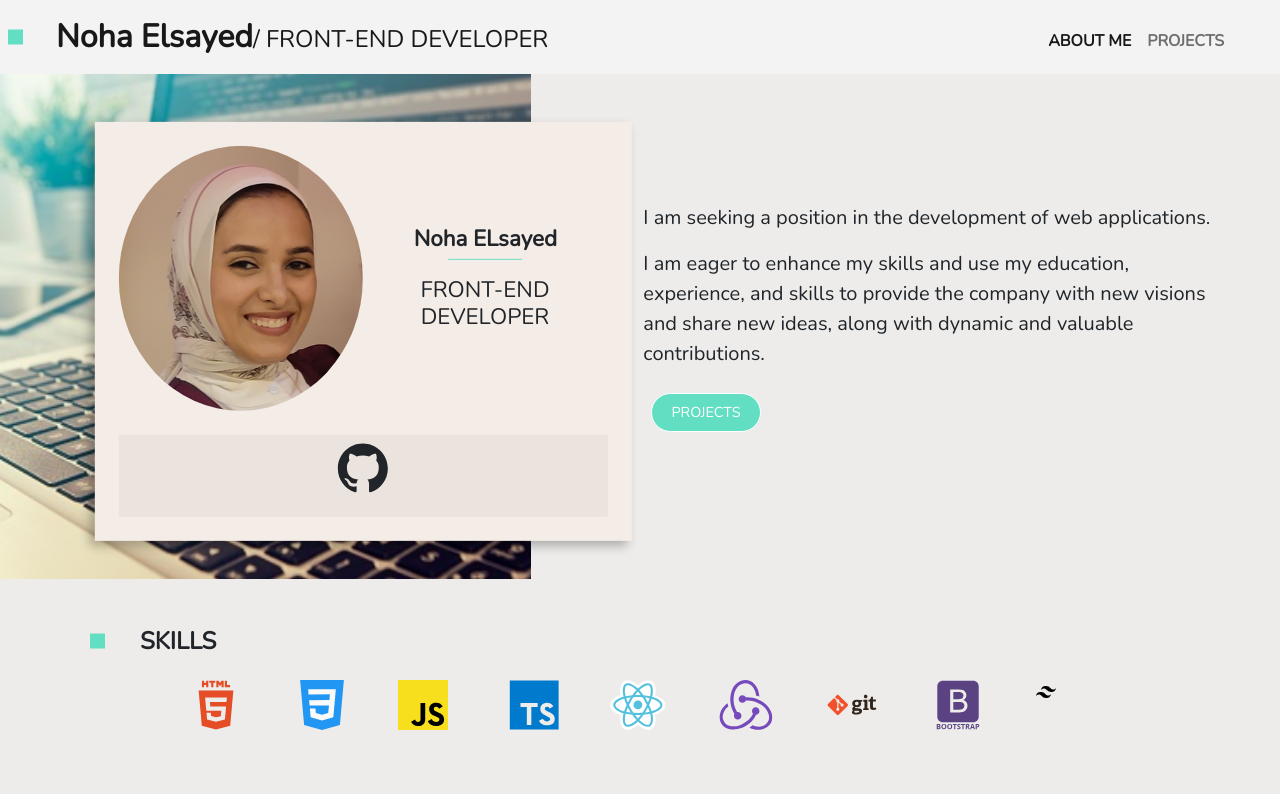
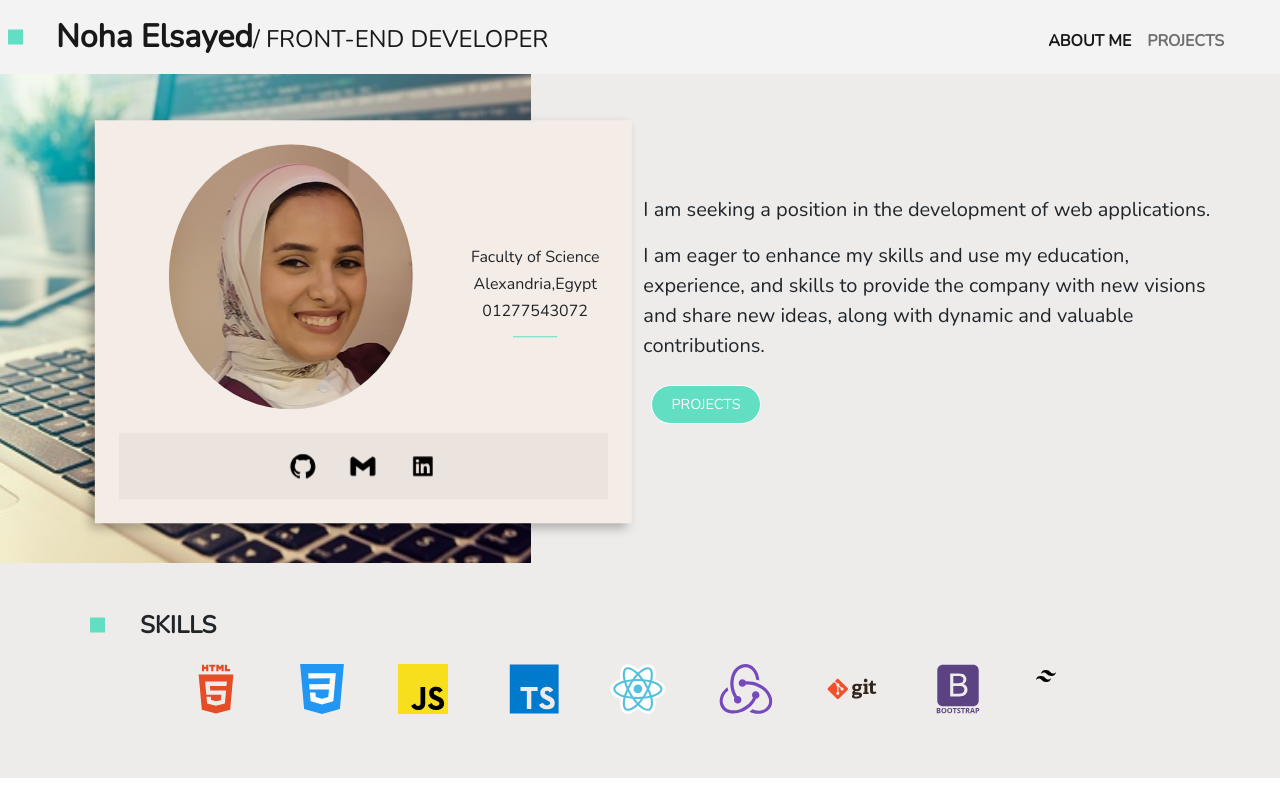
Before and after one commit to Noha-Abdelkader/Protofolio, a React (Create React App) app: page / in a window 1280 px wide. Built offline with nearby package versions, Linux system fonts and the light colour scheme.

Commit message:
update info

```diff
--- a/src/Components/Home/Home.jsx
+++ b/src/Components/Home/Home.jsx
@@ -5,8 +5,9 @@ import { ImGithub } from "react-icons/im";
 import { Fade ,   Slide, JackInTheBox } from "react-awesome-reveal";
 import { Link } from 'react-router-dom';
 import Skills from '../Skills/Skills';
-
-
+// import { BiLogoGmail } from "react-icons/bi";
+import { SiGmail } from "react-icons/si";
+import { AiFillLinkedin } from "react-icons/ai";
 
 export default function Home() {
   return <Fragment>
@@ -21,20 +22,25 @@ export default function Home() {
 <div className={` ${styles.card}  text-center p-4 px-md-1 px-lg-4`} >
                <div className='d-flex justify-content-center align-items-center'>
                <img src={profileImg} className="rounded-circle w-50 mx-auto mb-4  p-lg-0" alt="profile_picture"/>
-                <div>
-                <Fade  cascade damping={0.5} >
-                <h1 className="fw-bolder mb-4 ">Noha ELsayed</h1>
+                <div className={`${styles.personalInfo} p-2`}>
+                <Fade  cascade damping={0.5}>
+                {/* <h1 className="fw-bolder mb-4 ">Noha ELsayed</h1> */}
+                <h6>Faculty of Science</h6>
+                <h6>Alexandria,Egypt</h6>
                 </Fade>
 
                 <JackInTheBox delay={500}>
-                <h2 className="text-uppercase mb-4 ">front-end developer</h2>
+                {/* <h2 className="text-uppercase mb-4 ">front-end developer</h2> */}
+                <h6>01277543072</h6>
 
                 </JackInTheBox>
                 </div>
                </div>
 
                 <div className={styles.cart_footer}>
-                <ImGithub className={styles.iconStyle}/>
+                <a href='https://github.com/Noha-Elsayed'><ImGithub className={`${styles.iconStyle} mb-0`}/></a>
+                <a href='mailto: nohaabdelkader188@gmail.com'><SiGmail  className={`${styles.iconStyle} mb-0`}/></a>
+               <a  href='https://www.linkedin.com/in/noha-elsayed-61b936bb/' ><AiFillLinkedin  className={`${styles.iconStyle} mb-0`}/></a>
                 </div>
 
               </div>
--- a/src/Components/Home/Home.module.css
+++ b/src/Components/Home/Home.module.css
@@ -73,14 +73,36 @@ transform: translate(-50%,0%);
     .iconStyle{
     cursor: pointer;
     transition: all 0.7s;
-    font-size: 1.5rem;
+    transform:scale(0.5);
 }
 
 .iconStyle:hover{
     color: gray;
-    transform: rotate(2deg) scale(1.05);
+    transform: rotate(2deg) scale(0.6);
 }
 
+.cart_footer>a{
+    color:black !important;
+
+}
+.personalInfo{
+    position:relative;
+
+}
+
+.personalInfo::after{
+    content: '';
+    background-color: var(--greenColor);
+    width: 30%;
+    height: 1px;
+    display: inline-block;
+position:absolute;
+bottom:0%;
+left:50%;
+transform: translate(-50%,0%);
+
+
+}
 @media screen and (max-width:550px){
 
     .card h2{
```
